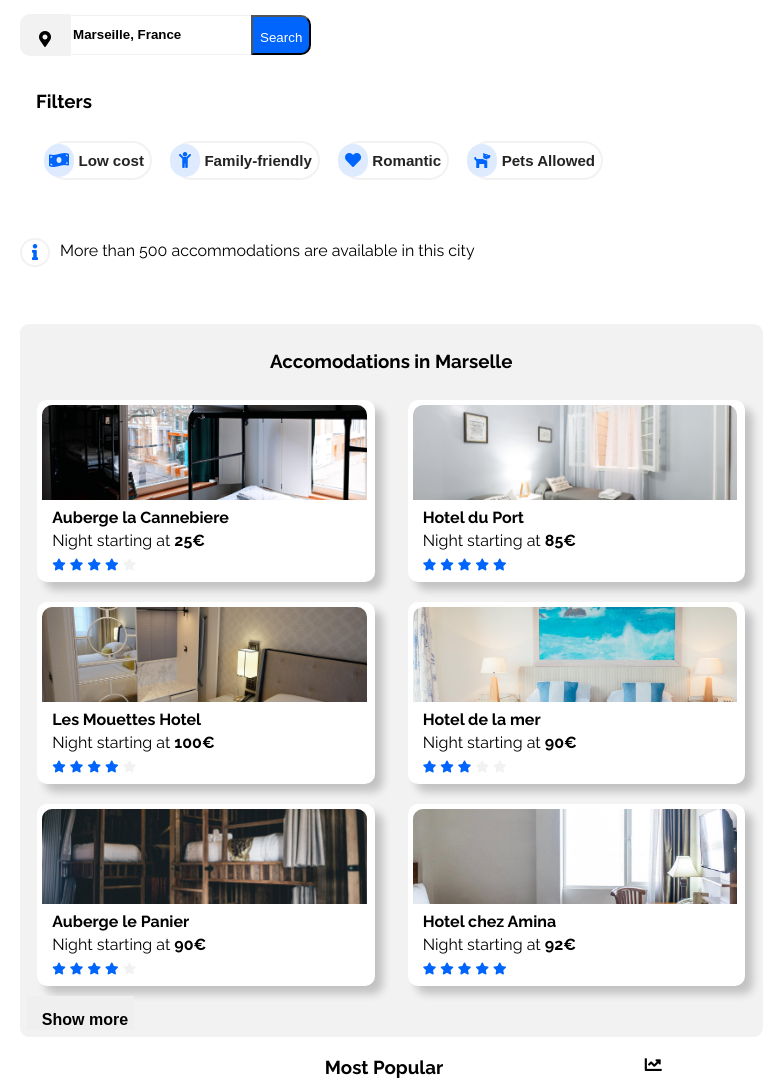
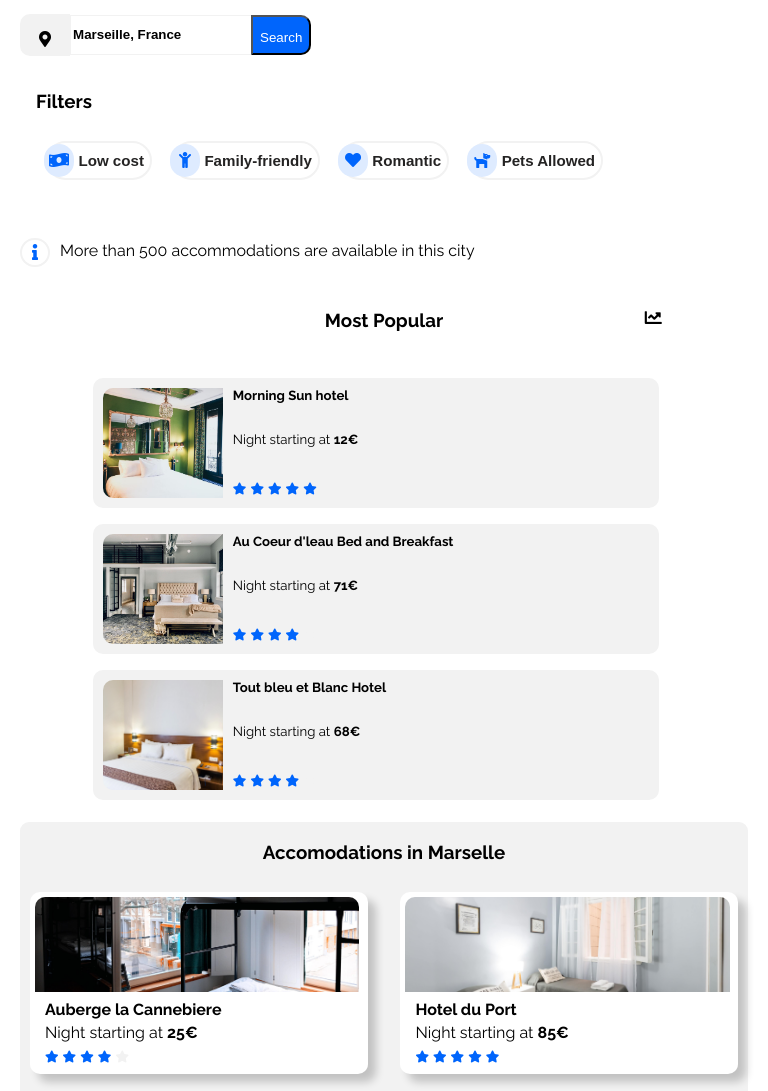
Before and after one commit to louigalv/louis_galvan-hotel, a plain HTML site: page index.html in a window 768 px wide. Shown: the part 203-1294 px from the top of the page. Drawn offline with Linux system fonts and the light colour scheme.

Commit message:
Change tablet view

```diff
--- a/css/styles.css
+++ b/css/styles.css
@@ -514,6 +514,7 @@ footer {
     }
   .hotels {
     background-color: white;
+    padding-top: 0%;
   }
   .accom h3 {
     align-content: center;
@@ -549,10 +550,12 @@ footer {
       box-shadow: none;
   }
   .hotels {
-    flex-direction: column;
+    flex-direction: column-reverse;
     padding: 0;
     margin: 0;
-    padding-top: 2%;
+  }
+  .accom  {
+    padding: 0%;
   }
   .active {
     flex-direction: column;
@@ -568,12 +571,14 @@ footer {
     width: 100%;
   }
   .popular  {
-    flex-direction: column;
     width: 100%;
     margin: 0;
     padding: 0%;
     background-color: white;
     border-radius:0mm;
+  }
+  .pop-card-wrap  {
+    padding-bottom: 2%;
   }
   .popart {
     background-color: #f2f2f2;
@@ -581,6 +586,7 @@ footer {
   .pop-title  {
     text-align: center;
     font-weight: bolder;
+    margin-top: 0%;
   }
   .activities img {
     width: 75%;
```
